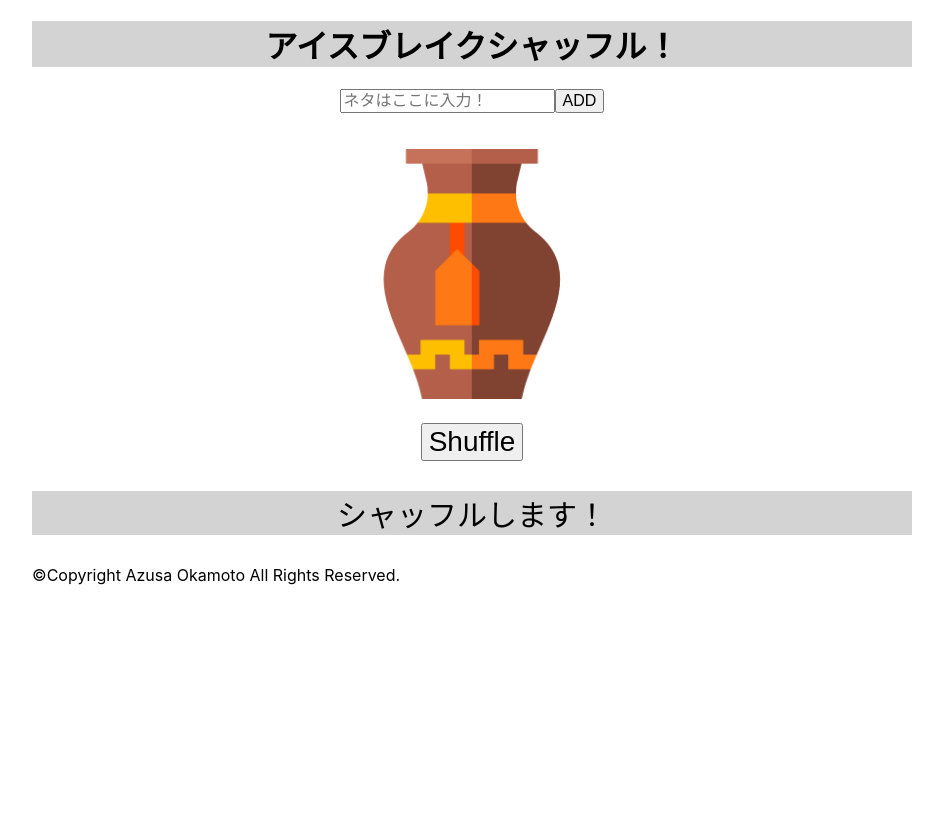
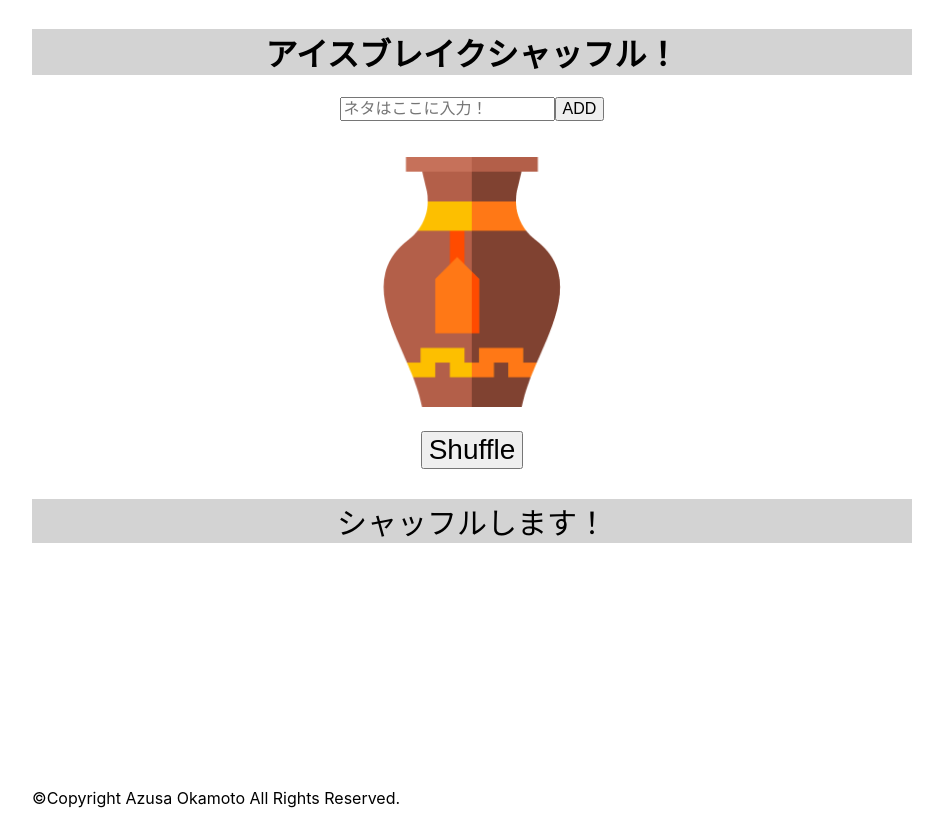
Before and after one commit to azufb/randomIceBreak, a React (Create React App) app in the folder random/: page / in a window 1280 px wide. Shown: the whole page, without its empty margins (168-1111 px from the left). Built offline with nearby package versions, Linux system fonts and the light colour scheme.

Commit message:
footer最下部固定スタイル追加

```diff
--- a/random/src/index.css
+++ b/random/src/index.css
@@ -1,6 +1,9 @@
 body {
   margin-left: 200px;
   margin-right: 200px;
+  display: flex;
+  flex-direction: column;
+  min-height: 100vh;
   font-family: -apple-system, BlinkMacSystemFont, 'Segoe UI', 'Roboto', 'Oxygen',
     'Ubuntu', 'Cantarell', 'Fira Sans', 'Droid Sans', 'Helvetica Neue',
     sans-serif;
@@ -67,3 +70,7 @@ ul li {
   font-size: 30px;
   background-color: lightgray;
 }
+
+footer {
+  margin-top: auto;
+}
```
